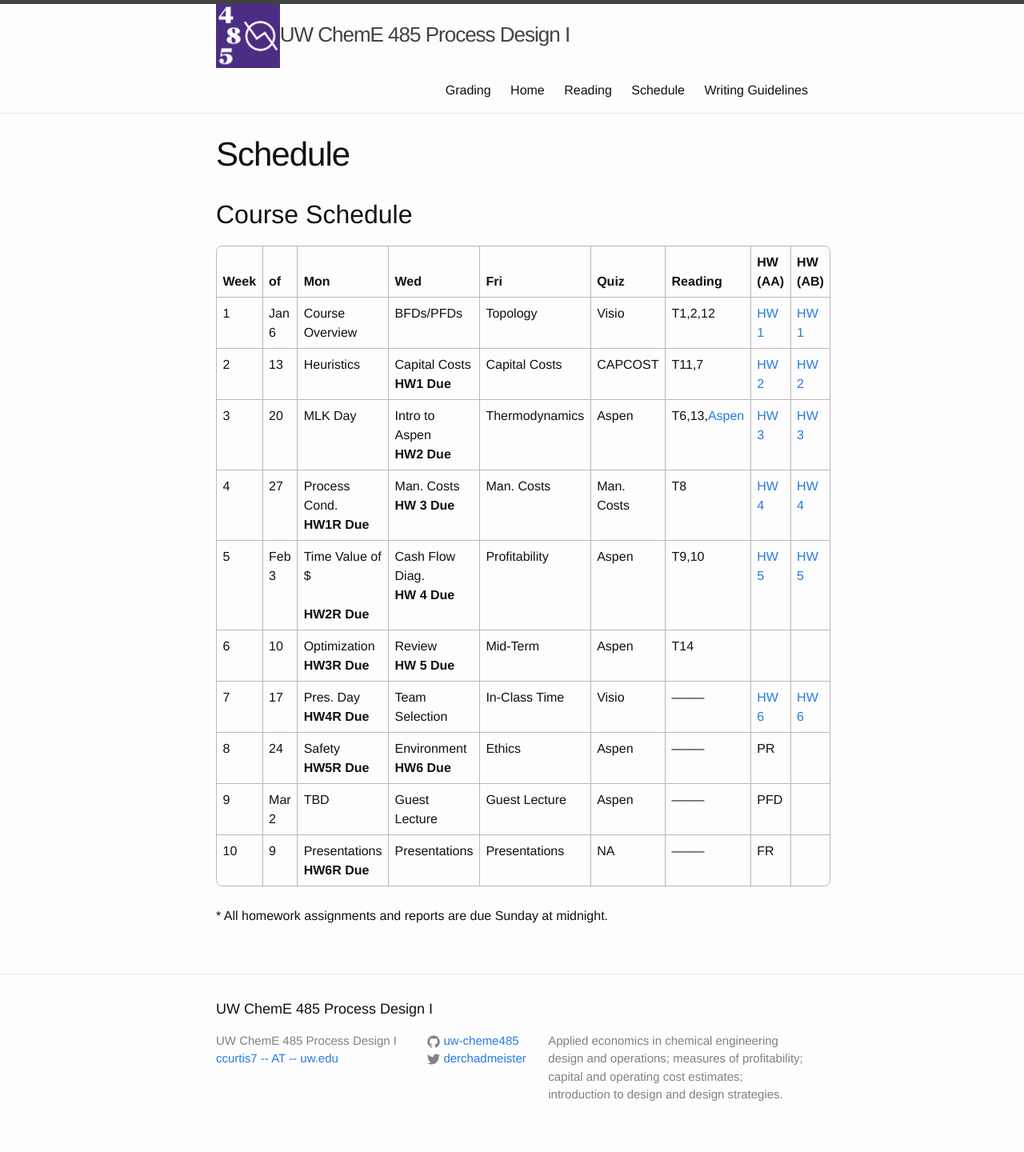
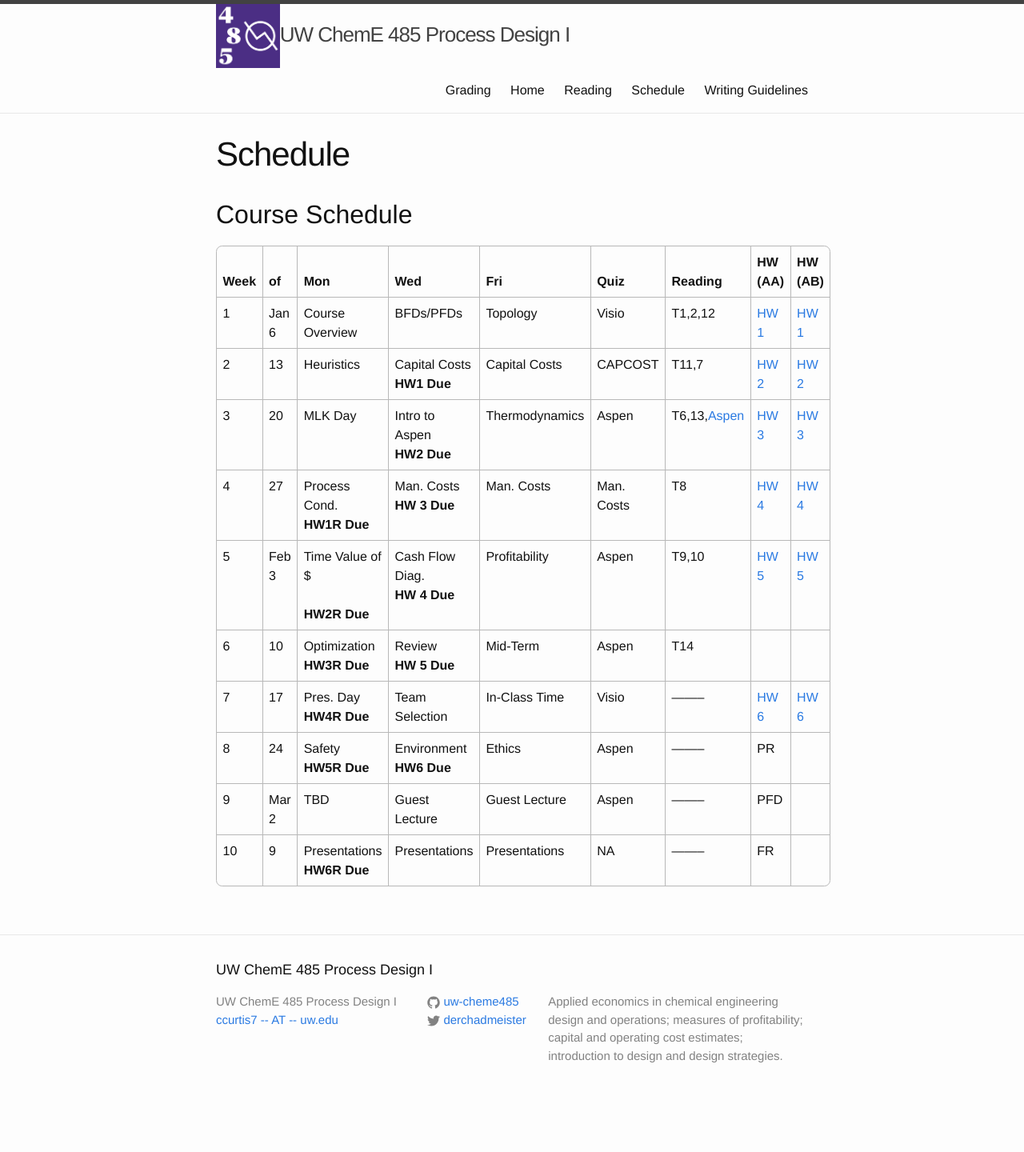
Before and after one commit to uw-cheme485/uw-cheme485.github.io, a Jekyll site: the page built from syllabus.md, in a window 1280 px wide. Shown: the whole page at 80% size. Built offline with Jekyll 4.4.1, drawn with Linux system fonts in a browser that asks for light colours; after the commit the page ends 1391 px from its top, so only the background shows below that.

Commit message:
Removed outdated homework due date info.

```diff
--- a/syllabus.md
+++ b/syllabus.md
@@ -18,5 +18,3 @@ collection: main
 | 8    | 24    | Safety <br> **HW5R Due**         | Environment <br> **HW6 Due**    | Ethics          | Aspen       | -------- | PR       |
 | 9    | Mar 2 | TBD             | Guest Lecture   | Guest Lecture   | Aspen       | -------- | PFD      |
 | 10   | 9     | Presentations <br> **HW6R Due**  | Presentations   | Presentations   | NA          | -------- | FR       |
-
-\* All homework assignments and reports are due Sunday at midnight.
```
